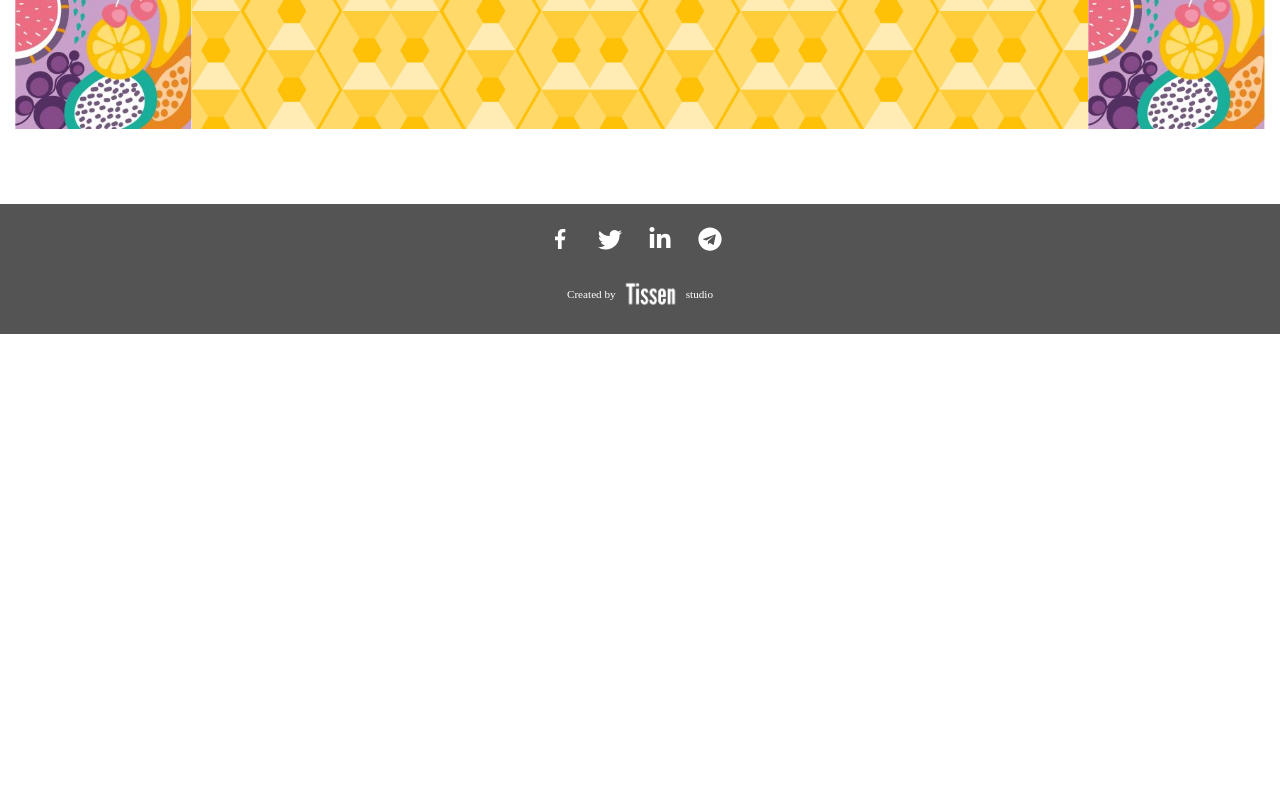
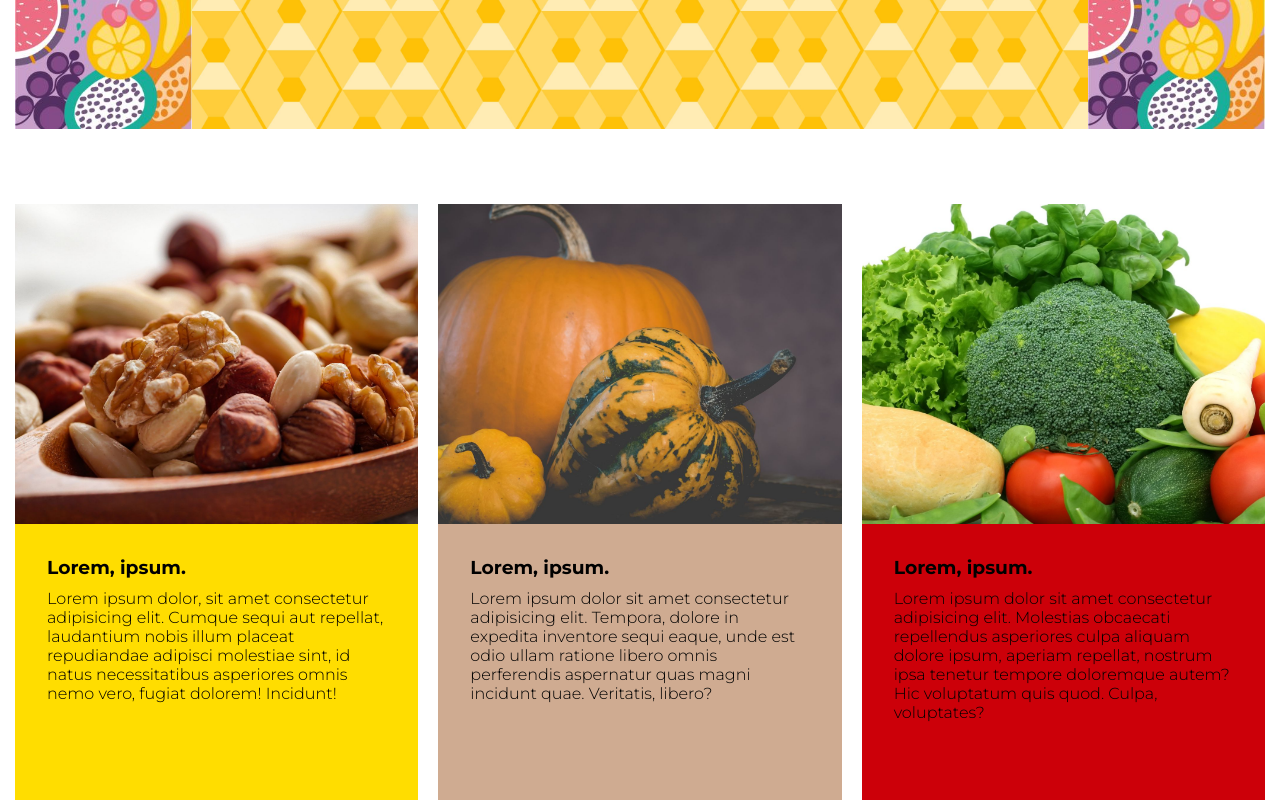
Before and after one commit to RuslanTissen/pepe-world, a React (Create React App) app: page / in a window 1280 px wide. Shown: the part 300-1100 px from the top of the page. Before the commit the page ends 800 px from the top, so only its background shows below. Built offline with nearby package versions, Linux system fonts and the light colour scheme.

Commit message:
nutrition done

```diff
--- a/src/components/nutrition/Nutrion.jsx
+++ b/src/components/nutrition/Nutrion.jsx
@@ -1,13 +1,6 @@
 import React from 'react'
 import "./Nutrion.scss"
-import { Carousel } from 'react-responsive-carousel';
-import "react-responsive-carousel/lib/styles/carousel.min.css";
 import picture from "../../images/nutrition.jpg"
-import ntr1 from "../../images/ntr1.jpg"
-import ntr2 from "../../images/ntr2.jpg"
-import ntr3 from "../../images/ntr3.jpg"
-import ntr4 from "../../images/ntr4.jpg"
-import ntr5 from "../../images/ntr5.jpg"
 
 function Nutrion() {
 	return (
@@ -27,8 +20,49 @@ function Nutrion() {
 				</div>
 			</div>
 
+			<div className="nutrition__tips--container">
+				<div className="images"><div className="img1 img"></div>
+					<div className="tips__container tips__container1">
+						<h3>Lorem, ipsum.</h3>
+						<p className='tips__text1'>Lorem ipsum dolor, sit amet consectetur adipisicing elit. Cumque sequi aut repellat, laudantium nobis illum placeat repudiandae adipisci molestiae sint, id natus necessitatibus asperiores omnis nemo vero, fugiat dolorem! Incidunt!</p>
+					</div>
+				</div>
 
+				<div className="images"><div className="img2 img"></div>
+					<div className="tips__container tips__container2">
+						<h3>Lorem, ipsum.</h3>
+						<p className='tips__text2'>Lorem ipsum dolor sit amet consectetur adipisicing elit. Tempora, dolore in expedita inventore sequi eaque, unde est odio ullam ratione libero omnis perferendis aspernatur quas magni incidunt quae. Veritatis, libero?</p>
+					</div>
+				</div>
 
+				<div className="images"><div className="img3 img"></div>
+				<div className="tips__container tips__container3">
+						<h3>Lorem, ipsum.</h3>
+						<p className='tips__text3'>Lorem ipsum dolor sit amet consectetur adipisicing elit. Molestias obcaecati repellendus asperiores culpa aliquam dolore ipsum, aperiam repellat, nostrum ipsa tenetur tempore doloremque autem? Hic voluptatum quis quod. Culpa, voluptates?</p>
+					</div>
+				</div>
+
+				<div className="images"><div className="img4 img"></div>
+				<div className="tips__container tips__container4">
+						<h3>Lorem, ipsum.</h3>
+						<p className='tips__text4'>Lorem ipsum dolor sit, amet consectetur adipisicing elit. Veniam quidem, vel iusto commodi error laboriosam! Harum saepe nemo quo. Obcaecati veniam nesciunt maiores. Vero, sit ducimus fugit rem ut illum!</p>
+					</div>
+				</div>
+
+				<div className="images"><div className="img5 img"></div>
+				<div className="tips__container tips__container5">
+						<h3>Lorem, ipsum.</h3>
+						<p className='tips__text5'>Lorem ipsum dolor sit amet consectetur adipisicing elit. Magnam fugit sit totam ipsa quasi! Beatae deleniti pariatur aperiam quasi, nostrum nobis cupiditate quidem consequuntur cumque autem doloribus exercitationem ducimus eligendi.</p>
+					</div>
+				</div>
+
+				<div className="images"><div className="img6 img"></div>
+				<div className="tips__container tips__container6">
+						<h3>Lorem, ipsum.</h3>
+						<p className='tips__text6'>Lorem ipsum dolor sit amet consectetur adipisicing elit. Quibusdam consectetur nesciunt exercitationem sit maxime eum consequuntur vel illum veniam eius expedita, vero iste laboriosam impedit repudiandae minima, dicta asperiores saepe?</p>
+					</div>
+				</div>
+			</div>
 
 		</div>
 	)
--- a/src/components/nutrition/Nutrion.scss
+++ b/src/components/nutrition/Nutrion.scss
@@ -1,7 +1,7 @@
 .nutrition{
+	max-height: fit-content;
 	.nutrition-container{
 		margin: 75px 0;
-		max-height: 500px;
 		display: flex;
 		font-family: 'Montserrat', sans-serif;
 		.nutrition__text--container{
@@ -25,15 +25,101 @@
 				object-fit: cover;
 			}
 		}
-
 	}
-	@media (min-width: 900px) {
-		.nutrition__text--container{
-			h1{
-			font-size: 3.5rem;
+	.nutrition__tips--container{
+		font-family: 'Montserrat', sans-serif;
+		height: fit-content;
+		display: flex;
+		flex-wrap: wrap;
+		gap: 8px;
+		.images{
+			width: 100%;
+			flex: 1 0 100%;
+			height: 800px;
+			display: flex;
+			flex-direction: column;
+			.img{
+				width: 100%;
+				height: 40%;
+				background-position: center;
+				background-size: cover;
+			}
+			.img1{
+				background-image: url("../../images/ntr1.jpg");
+			}
+			.img2{
+				background-image: url("../../images/ntr2.jpg");
+			}
+			.img3{
+				background-image: url("../../images/ntr5.jpg");
+			}
+			.img4{
+				background-image: url("../../images/ntr4.jpg");
+			}
+			.img5{
+				background-image: url("../../images/ntr3.jpg");
+			}
+			.img6{
+				background-image: url("../../images/ntr6.jpg");
+			}
+		}
+		.tips__container{
+			padding: 32px;
+			height: 60%;
+			h3{
+				margin-bottom: 10px;
+			}
+			p{
+				display: block;
+				width: 100%;
+				font-weight: 300;
+			}
+		}
+		.tips__container1{
+			background-color: rgb(255,221,0);
+		}
+		.tips__container2{
+			background-color: rgb(207,171,145);
+		}
+		.tips__container3{
+			background-color: rgb(204,0,9);
+		}
+		.tips__container4{
+			background-color: rgb(0,119,200);
+		}
+		.tips__container5{
+			background-color:rgb(239,127,19);
+		}
+		.tips__container6{
+			background-color: rgb(0,133,62);
+		}
+	}
+	@media (min-width: 400px) {
+		.nutrition__tips--container{
+			.images{
+				width: 48%;
+				flex: 1 0 48%;
+				border: 5px;
 			}
 		}
 	}
+	@media (min-width: 900px) {
+		.nutrition-container{
+			.nutrition__text--container{
+				h1{
+				font-size: 3.5rem;
+				}
+			}
+		}
+		.nutrition__tips--container{
+			gap: 20px;
+			.images{
+				width: 50%;
+				flex: 1 0 31%;
+			}
+		}
+	}
+
 }
 
 
```
Also changed, not shown: src/images/ntr6.jpg (added).
